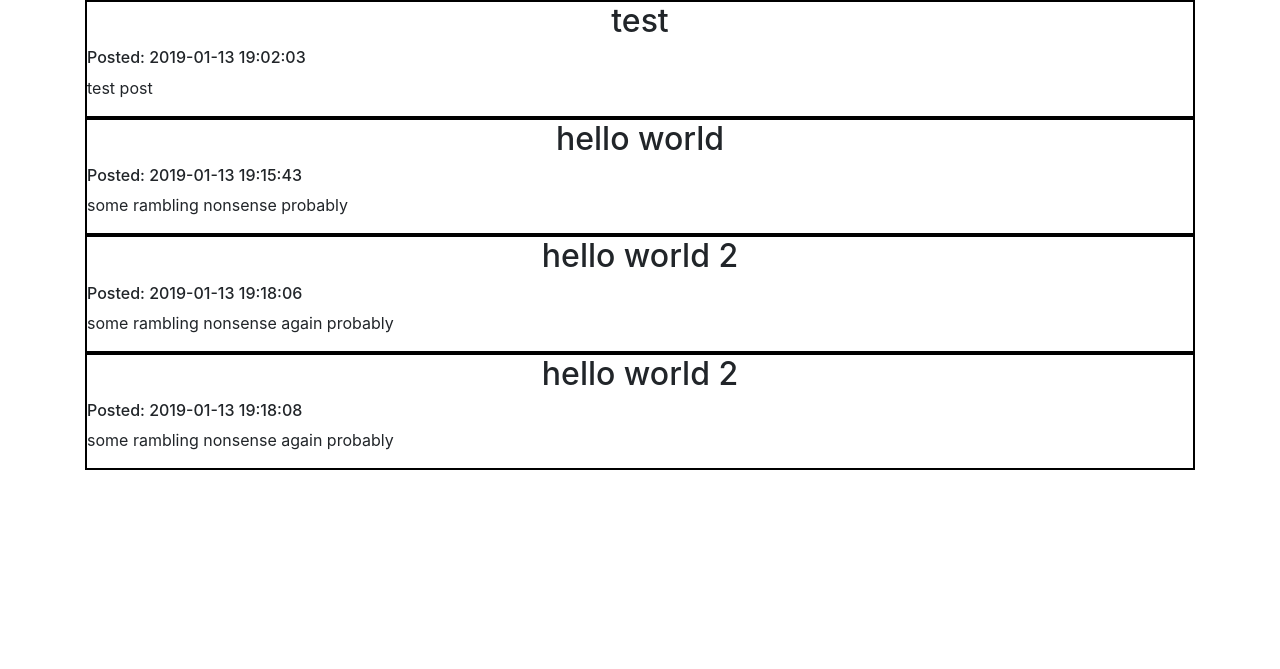
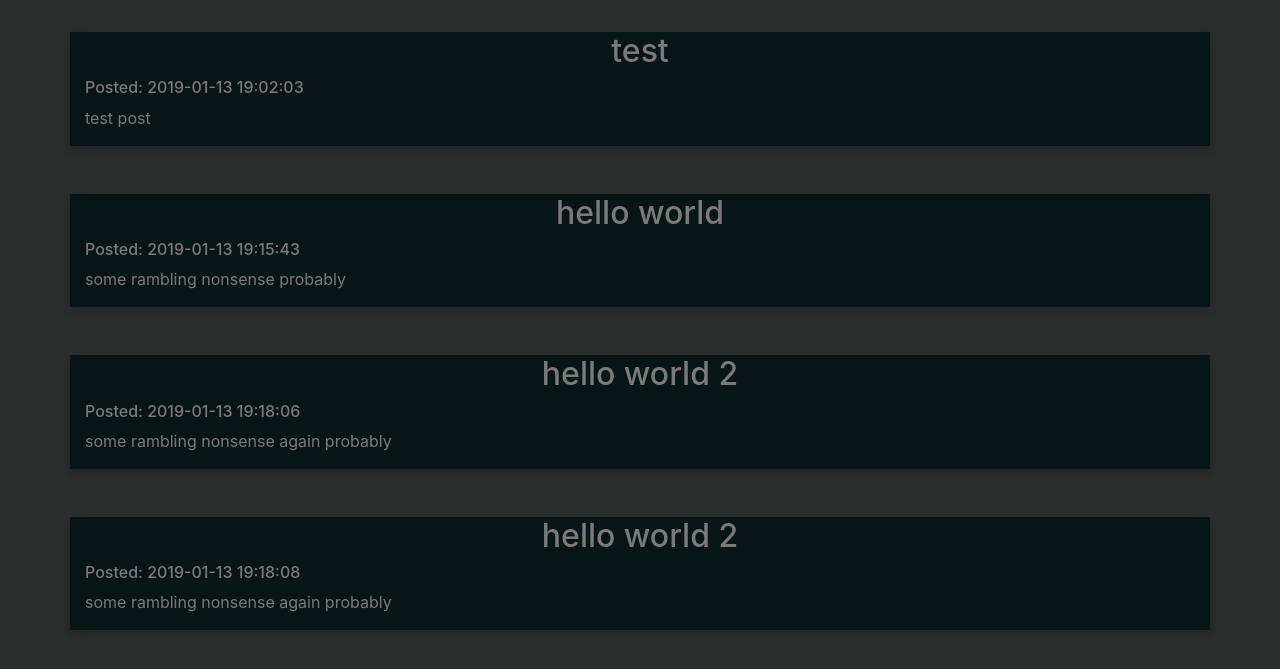
Before and after one commit to a-watkin/flask-mvb, a Flask app: page /posts/ in a window 1280 px wide. Shown: the top 669 px of the page. Run offline with Flask 2, Linux system fonts and the light colour scheme; data comes from the database, SQL or seed files in the repository; some libraries are stand-ins or nearby versions.

Commit message:
some styling

```diff
--- a/static/css/main.css
+++ b/static/css/main.css
@@ -1,3 +1,20 @@
-.blog-entry {
-  border: black solid 2px;
+body {
+  background: #292d2c;
+  color: #7a7a7a;
 }
+
+.blog-card {
+  /* Add shadows to create the "card" effect */
+  box-shadow: 0 4px 8px 0 rgba(0, 0, 0, 0.2);
+  transition: 0.3s;
+  margin-top: 2em;
+  background: #081517;
+
+  margin-bottom: 1em;
+}
+
+/* On mouse-over, add a deeper shadow */
+.blog-card:hover {
+  /* box-shadow: 2px 4px 8px 8px #545756; */
+  box-shadow: 0px 0px 22px -3px #7a7a7a;
+}
--- a/templates/posts.html
+++ b/templates/posts.html
@@ -8,13 +8,11 @@
 
 {% for post in posts %}
 <div class="row">
-  <div class="col">
-    <div class="blog-entry">
-      <h2 class="text-center">{{ post["title"] }}</h2>
-      <h6>Posted: {{ post["datetime_posted"][0:19] }}</h6>
+  <div class="col blog-card">
+    <h2 class="text-center">{{ post["title"] }}</h2>
+    <h6>Posted: {{ post["datetime_posted"][0:19] }}</h6>
 
-      <p>{{ post["content"] }}</p>
-    </div>
+    <p>{{ post["content"] }}</p>
   </div>
 </div>
 {% endfor %} {% endblock %}
```
